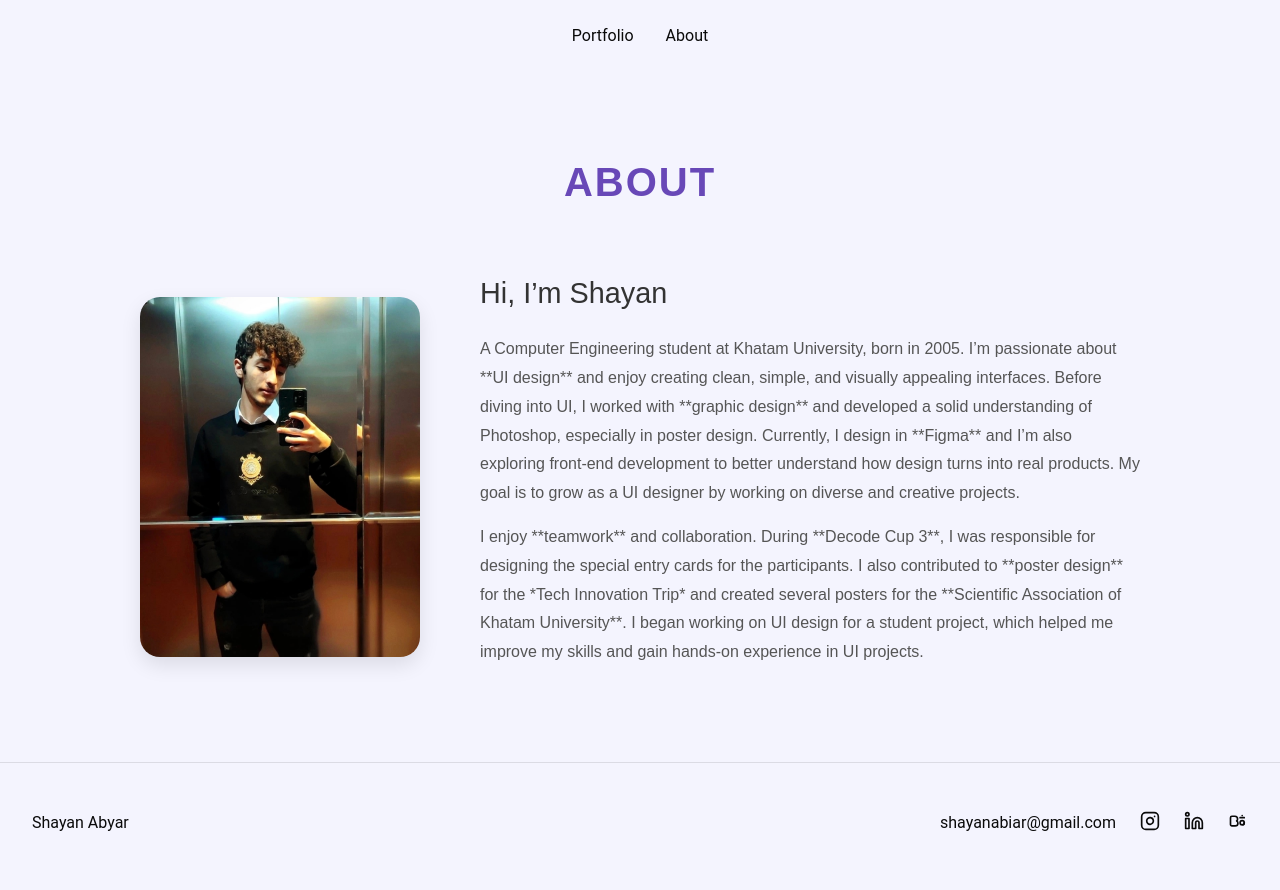
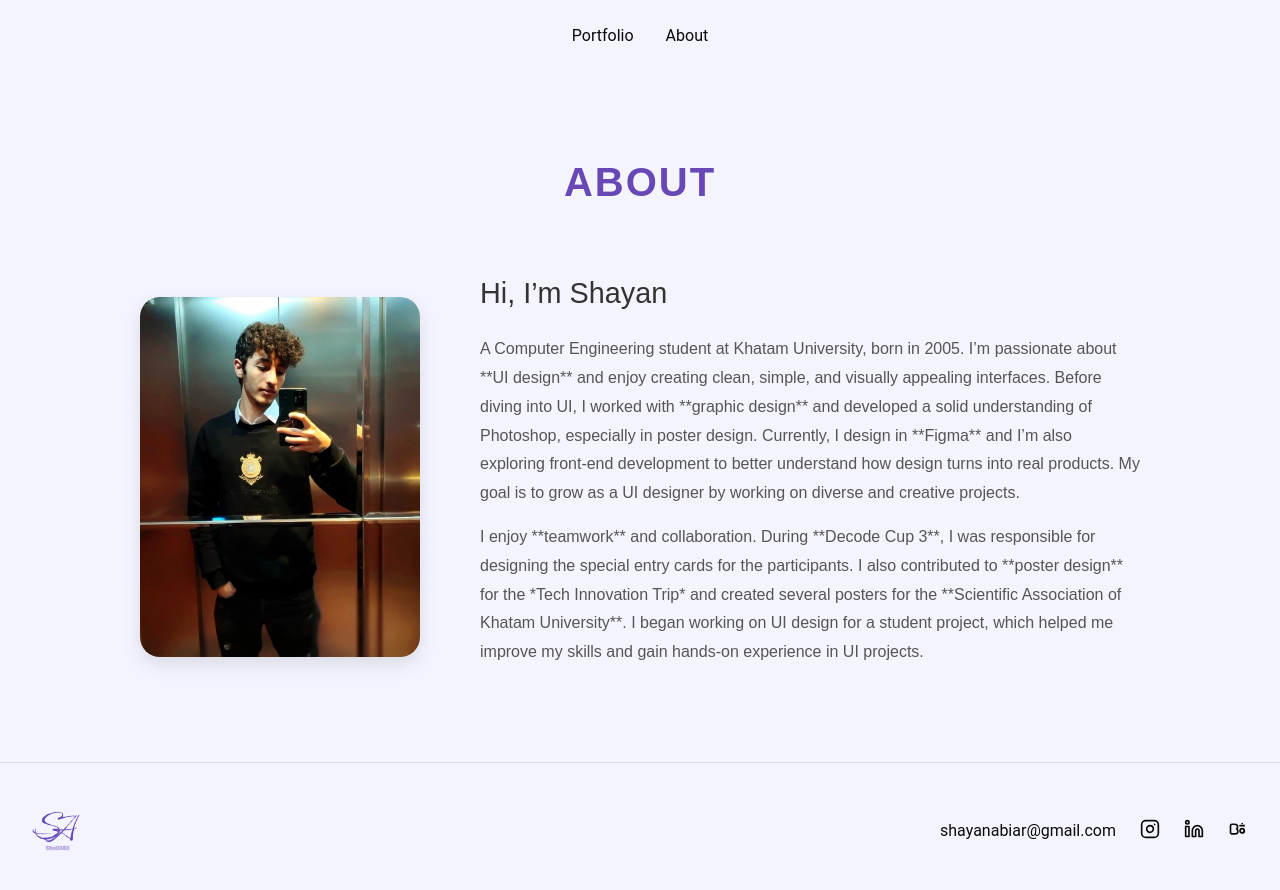
Before and after one commit to shayan0583/Portfolio-Web, a React (Vite) app: page /about in a window 1280 px wide. Shown: the top 890 px of the page. Built offline with nearby package versions, Linux system fonts and the light colour scheme.

Commit message:
add logo to footer

```diff
--- a/src/components/Footer.tsx
+++ b/src/components/Footer.tsx
@@ -4,7 +4,11 @@
   return (
     <footer className="w-full py-12 px-4 sm:px-8 border-t border-border mt-auto">
       <div className="max-w-7xl mx-auto flex flex-col sm:flex-row items-center justify-between gap-6">
-        <p>Shayan Abyar</p>
+          <img
+            src='/public/Images/Logo.png'
+            alt="Logo"
+            className="w-10 h-10 object-contain"
+          />
 
         <div className="flex gap-6">
           <a
```
Also changed, not shown: public/Images/Logo.png (added).
